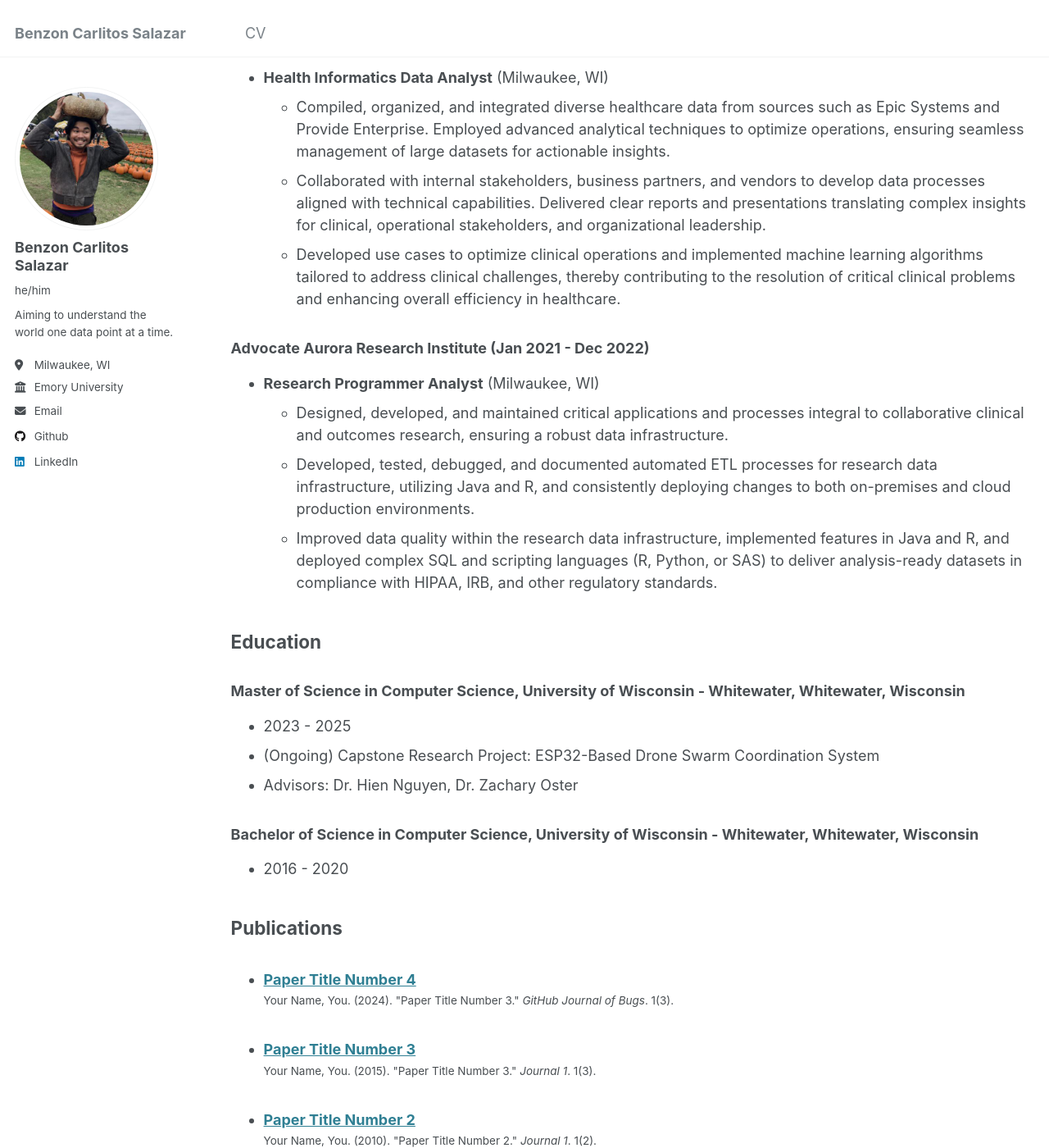
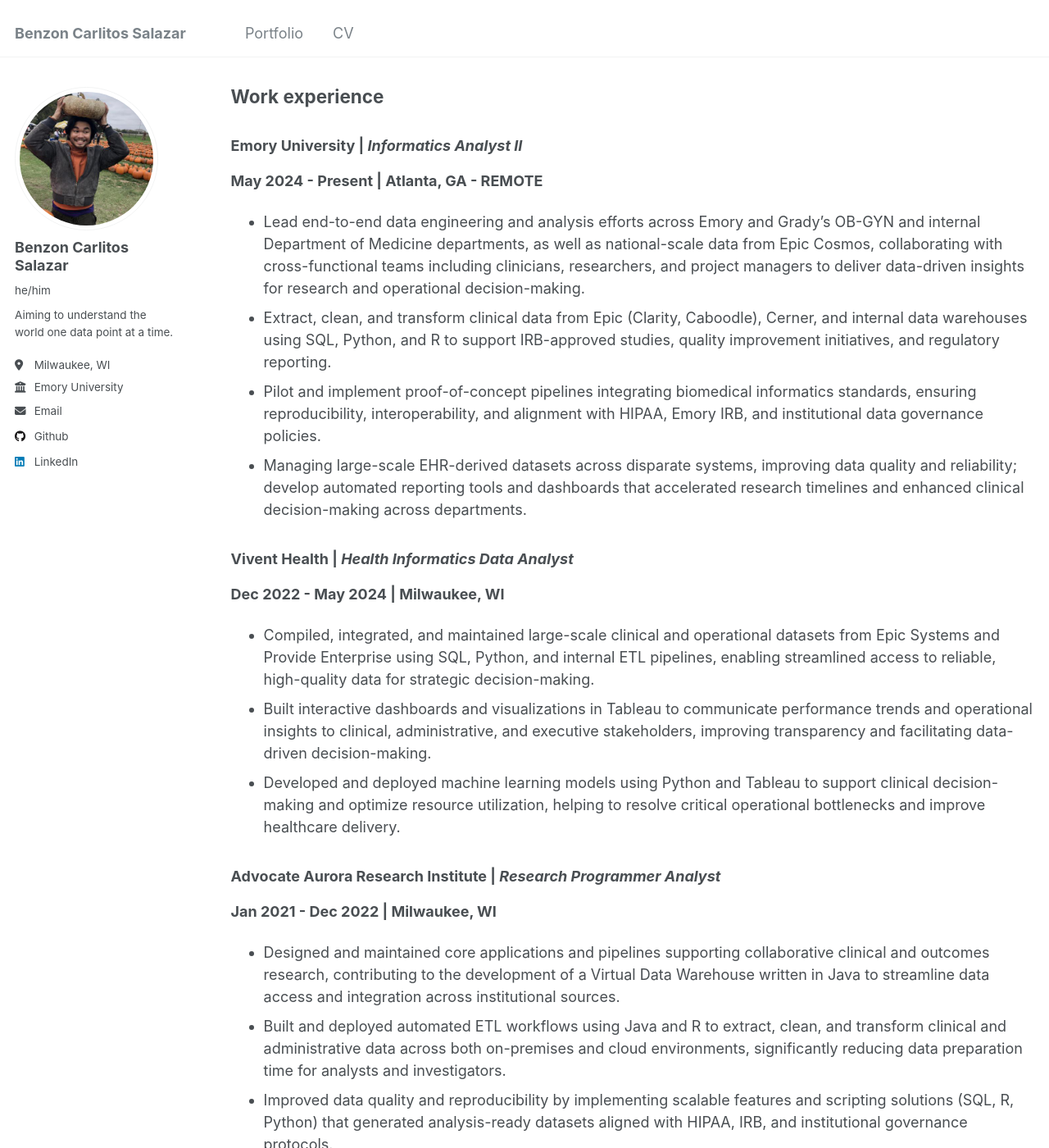
Before and after one commit to carrliitos/carrliitos.github.io, a Jekyll site: the page built from _pages/cv.md, in a window 1280 px wide and 1400 px high, scrolled down 870 px. Shown: the whole window at 82% size. Built offline with Jekyll 4.4.1, drawn with Linux system fonts in a browser that asks for light colours; some of the changed text lies outside the part shown.

Commit message:
updated CV

```diff
--- a/_data/navigation.yml
+++ b/_data/navigation.yml
@@ -5,8 +5,8 @@
 # prevent it from being included in the site.
 
 main:
-  # - title: "Portfolio"
-  #   url: /portfolio/
+  - title: "Portfolio"
+    url: /portfolio/
 
   - title: "CV"
     url: /cv/
--- a/_pages/cv.md
+++ b/_pages/cv.md
@@ -9,60 +9,79 @@
 
 {% include base_path %}
 
+## Education
+
+### University of Wisconsin - Whitewater
+* MS in Computer Science
+  * December 2025 | Whitewater, WI
+  * (Ongoing) Capstone Research Project: ESP32-Based Drone Swarm Coordination System
+  * Advisor(s): Dr. Hien Nguyen, Dr. Zachary Oster
+  * GPA: 3.89 / 4.0
+* BS in Computer Science
+  * December 2020 | Whitewater, WI
+  * Senior Research Project: NLP Automated Information Extraction
+  * Advisor(s): Dr. Hien Nguyen
+  * GPA: 3.76 / 4.0
+
 ## Skills
 
 * **Programming Languages**: Python, SQL (MSSQL Server, Oracle, AWS Athena, PostgreSQL), R, Java (Java Spring/Spring Boot)
-* **Miscellaneous Technologies**: Linux, Git, Tableau, Alteryx, Pentaho Data Integration, REDCap, Azure Data Factory, SAP BusinessObjects, SAP Crystal Reports, Google Cloud Platform
-* **Awards and Certificates**: Epic: { Cogito, Clarity Data Model, Caboodle Data Model, Clinical Data Model, Access Data Model, Cosmos Data Model }
+* **Miscellaneous Technologies**: Linux, Git, Tableau, Alteryx, Pentaho Data Integration, REDCap, Azure Data Factory,
+SAP BusinessObjects, SAP Crystal Reports, Google Cloud Platform
+* **Awards and Certificates**: Epic: { Cogito, Clarity Data Model, Caboodle Data Model, Clinical Data Model, Access Data
+Model, Cosmos Data Model }
 
 ## Work experience
 
-### Emory University (May 2024 - Present)
-* **Informatics Analyst II** (Atlanta, GA - REMOTE)
-  * Partner with Business Analysts, Project Managers, and Data Analysts to design and deliver high-quality applications on time and within budget. Engage in client meetings and design sessions to translate business needs into effective technical solutions.
-  * Extract data from Epic EHR, Cerner, and internal data warehouses to support analysis and decision-making. Conduct proof-of-concepts for emerging technologies, apply biomedical informatics standards, and produce detailed technical documentation. Collaborate on user requirements gathering while ensuring compliance with HIPAA and organizational policies.
-  * Lead the management of complex datasets and ensure accurate reporting across disparate systems. Drive informatics system enhancements and data management strategies to support Emory University's research mission.
+### Emory University \| *Informatics Analyst II*
+**May 2024 - Present \| Atlanta, GA - REMOTE**
+* Lead end-to-end data engineering and analysis efforts across Emory and Grady's OB-GYN and internal Department of
+Medicine departments, as well as national-scale data from Epic Cosmos, collaborating with cross-functional teams
+including clinicians, researchers, and project managers to deliver data-driven insights for research and operational
+decision-making.
+* Extract, clean, and transform clinical data from Epic (Clarity, Caboodle), Cerner, and internal data warehouses using
+SQL, Python, and R to support IRB-approved studies, quality improvement initiatives, and regulatory reporting.
+* Pilot and implement proof-of-concept pipelines integrating biomedical informatics standards, ensuring reproducibility,
+interoperability, and alignment with HIPAA, Emory IRB, and institutional data governance policies.
+* Managing large-scale EHR-derived datasets across disparate systems, improving data quality and reliability; develop
+automated reporting tools and dashboards that accelerated research timelines and enhanced clinical decision-making
+across departments.
 
-### Vivent Health (Dec 2022 - May 2024)
-* **Health Informatics Data Analyst** (Milwaukee, WI)
-  * Compiled, organized, and integrated diverse healthcare data from sources such as Epic Systems and Provide Enterprise. Employed advanced analytical techniques to optimize operations, ensuring seamless management of large datasets for actionable insights.
-  * Collaborated with internal stakeholders, business partners, and vendors to develop data processes aligned with technical capabilities. Delivered clear reports and presentations translating complex insights for clinical, operational stakeholders, and organizational leadership.
-  * Developed use cases to optimize clinical operations and implemented machine learning algorithms tailored to address clinical challenges, thereby contributing to the resolution of critical clinical problems and enhancing overall efficiency in healthcare.
+### Vivent Health \| *Health Informatics Data Analyst*
+**Dec 2022 - May 2024 \| Milwaukee, WI**
+* Compiled, integrated, and maintained large-scale clinical and operational datasets from Epic Systems and Provide
+Enterprise using SQL, Python, and internal ETL pipelines, enabling streamlined access to reliable, high-quality data for
+strategic decision-making.
+* Built interactive dashboards and visualizations in Tableau to communicate performance trends and operational insights
+to clinical, administrative, and executive stakeholders, improving transparency and facilitating data-driven decision-making.
+* Developed and deployed machine learning models using Python and Tableau to support clinical decision-making and optimize
+resource utilization, helping to resolve critical operational bottlenecks and improve healthcare delivery.
 
-### Advocate Aurora Research Institute (Jan 2021 - Dec 2022)
-* **Research Programmer Analyst** (Milwaukee, WI)
-  * Designed, developed, and maintained critical applications and processes integral to collaborative clinical and outcomes research, ensuring a robust data infrastructure.
-  * Developed, tested, debugged, and documented automated ETL processes for research data infrastructure, utilizing Java and R, and consistently deploying changes to both on-premises and cloud production environments.
-  * Improved data quality within the research data infrastructure, implemented features in Java and R, and deployed complex SQL and scripting languages (R, Python, or SAS) to deliver analysis-ready datasets in compliance with HIPAA, IRB, and other regulatory standards.
+### Advocate Aurora Research Institute \| *Research Programmer Analyst*
+**Jan 2021 - Dec 2022 \| Milwaukee, WI**
+* Designed and maintained core applications and pipelines supporting collaborative clinical and outcomes research,
+contributing to the development of a Virtual Data Warehouse written in Java to streamline data access and integration
+across institutional sources.
+* Built and deployed automated ETL workflows using Java and R to extract, clean, and transform clinical and administrative
+data across both on-premises and cloud environments, significantly reducing data preparation time for analysts and
+investigators.
+* Improved data quality and reproducibility by implementing scalable features and scripting solutions (SQL, R, Python)
+that generated analysis-ready datasets aligned with HIPAA, IRB, and institutional governance protocols.
 
-## Education
-
-### Master of Science in Computer Science, University of Wisconsin - Whitewater, Whitewater, Wisconsin
-* 2023 - 2025
-* (Ongoing) Capstone Research Project: ESP32-Based Drone Swarm Coordination System
-* Advisors: Dr. Hien Nguyen, Dr. Zachary Oster
-
-### Bachelor of Science in Computer Science, University of Wisconsin - Whitewater, Whitewater, Wisconsin
-* 2016 - 2020
-
-## Publications
+<!-- ## Publications
 
   <ul>{% for post in site.publications reversed %}
     {% include archive-single-cv.html %}
-  {% endfor %}</ul>
+  {% endfor %}</ul> -->
 
-## Talks
+<!-- ## Talks
 
   <ul>{% for post in site.talks reversed %}
     {% include archive-single-talk-cv.html  %}
-  {% endfor %}</ul>
+  {% endfor %}</ul> -->
 
-## Teaching
+<!-- ## Teaching
 
   <ul>{% for post in site.teaching reversed %}
     {% include archive-single-cv.html %}
-  {% endfor %}</ul>
-
-## Service and leadership
-
-* Currently signed in to 43 different slack teams
+  {% endfor %}</ul> -->
```
Also changed, not shown: _portfolio/portfolio-1.md (+6 -3 lines).
